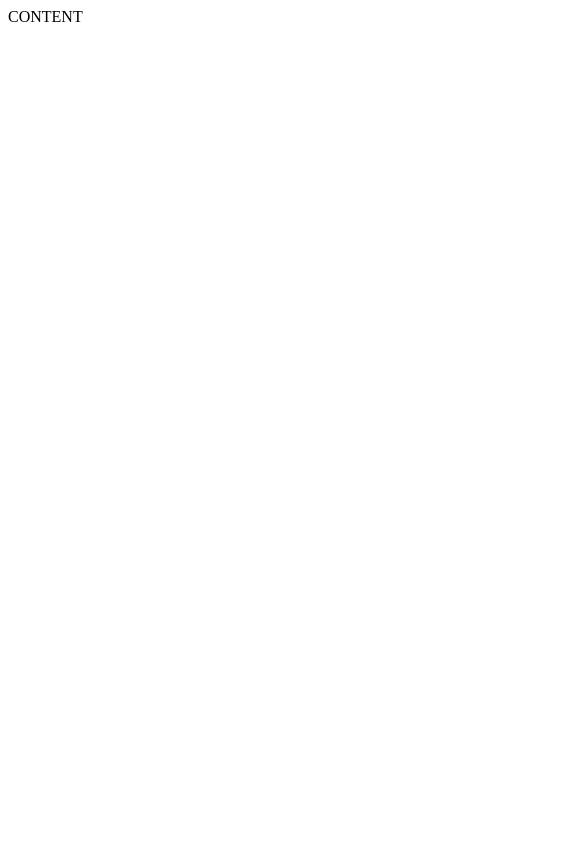
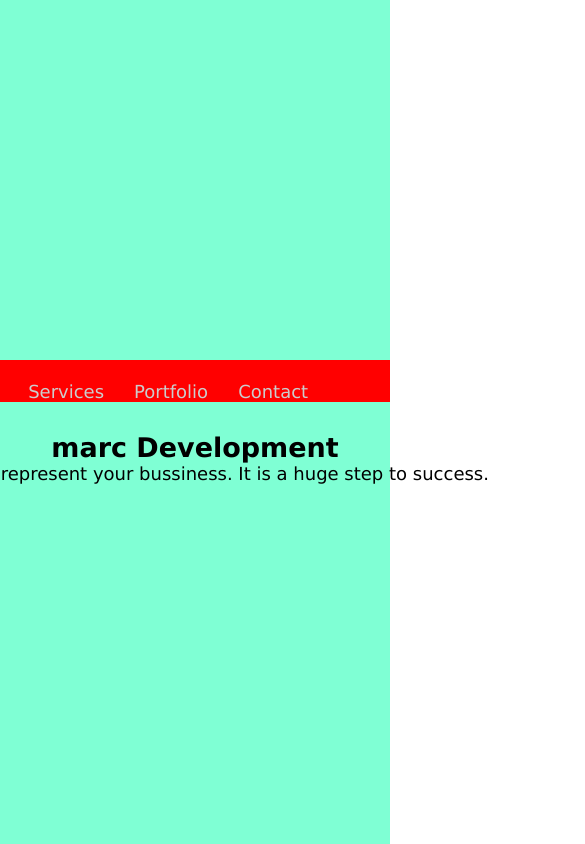
Before and after one commit to marinkus/15-custom_dev, a website: page index.html in a window 390 px wide. Shown: the top 844 px of the page, 585 px wide, since content can reach past the window. Drawn offline with Linux system fonts and the light colour scheme.

Commit message:
structure and responsive

```diff
--- /dev/null
+++ b/css/base.css
@@ -0,0 +1,19 @@
+html {
+    scroll-behavior: smooth;
+}
+
+body,
+body * {
+    margin: 0;
+    padding: 0;
+    vertical-align: top;
+    box-sizing: border-box;
+}
+body {
+    font-size: 18px;
+    font-family: Verdana, Geneva, Tahoma, sans-serif;
+}
+img {
+    width: 100%;
+    object-fit: contain;
+}
--- /dev/null
+++ b/css/main.css
@@ -0,0 +1,67 @@
+@import url(./base.css);
+
+.container {
+    background-color: aquamarine;
+    height: 100vh;
+    display: flex;
+    flex-direction: column;
+    justify-content: center;
+    gap: 30px;
+}
+.container > .content {
+    width: 800px;
+    margin-left: calc(50% - 400px);
+    display: flex;
+    flex-direction: column;
+    justify-content: center;
+    align-items: center;
+}
+.bg-main {
+}
+.header {
+    background-color: red;
+    width: 1200px;
+    height: 30px;
+    margin-left: calc(50% - 600px);
+    display: flex;
+}
+.header > .logo {
+}
+.header > .navbar {
+    display: flex;
+    gap: 30px;
+}
+.header > .navbar > a {
+    text-decoration: none;
+    color: #ccc;
+}
+
+
+/* RESPONSIVE GOES BELLOW*/
+
+@media (max-width: 1200px) {
+.header {
+    width: 800px;
+    margin-left: calc(50% - 400px);
+}
+}
+@media (max-width: 800px) {
+.header {
+    width: 500px;
+    margin-left: calc(50% - 250px);
+}
+.content {
+    width: 500px;
+    margin-left: calc(50% - 250px);
+}
+}
+@media (max-width: 480px) {
+.header {
+    width: auto;
+    height: auto;
+    display: inline-block;
+}
+.content {
+    width: auto;
+}
+}
--- a/index.html
+++ b/index.html
@@ -4,9 +4,33 @@
     <meta charset="UTF-8">
     <meta http-equiv="X-UA-Compatible" content="IE=edge">
     <meta name="viewport" content="width=device-width, initial-scale=1.0">
+    <link rel="stylesheet" href="./css/main.css">
     <title>marc Dev</title>
 </head>
 <body>
-    CONTENT
+    <section class="container bg-main" id="home">
+        <div class="header">
+            <img src="#" alt="logo" class="logo">
+            <div class="navbar">
+                <a href="#home">Home</a>
+                <a href="#services">Services</a>
+                <a href="#portfolio">Portfolio</a>
+                <a href="#contact">Contact</a>
+            </div>
+        </div>
+        <div class="content">
+            <h1 class="title">marc Development</h1>
+            <p class="description">Trust us to represent your bussiness. It is a huge step to success.</p>
+        </div>
+    </section>
+    <section class="container" id="services">
+        WORKING ON THE CONTENT
+    </section>
+    <section class="container" id="portfolio">
+        SOON...
+    </section>
+    <footer class="container" id="contact">
+        CONTACT US
+    </footer>
 </body>
 </html>
```
Also changed, not shown: 1 other file.
